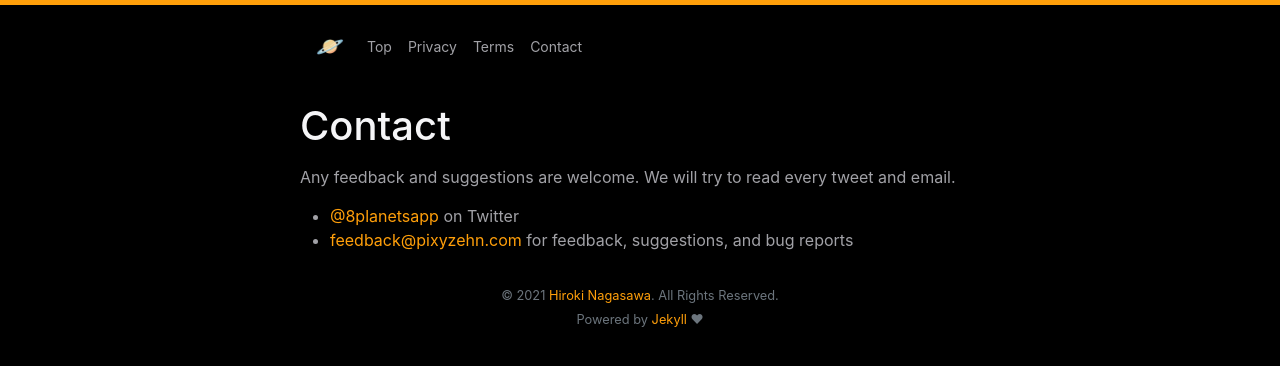
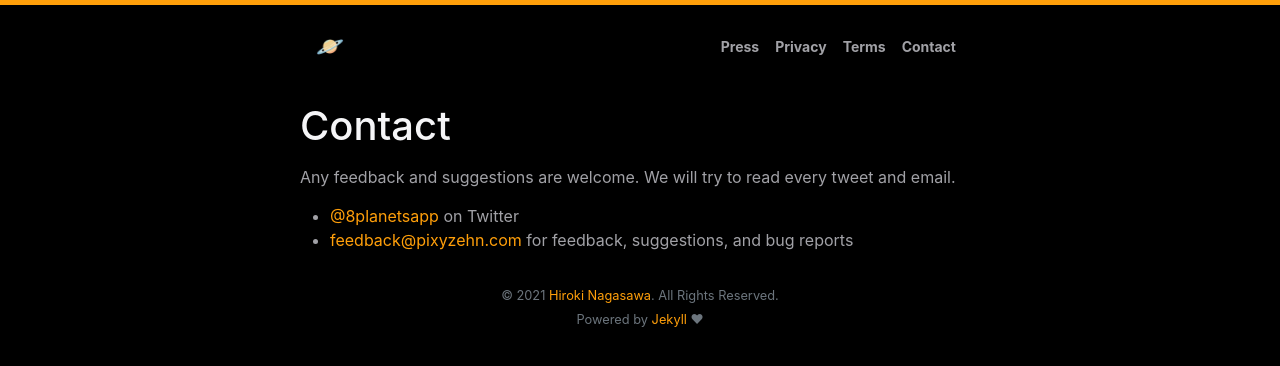
Before and after one commit to bluecometlabs/8planets.app, a Jekyll site: the page built from pages/contact.md, in a window 1280 px wide. Shown: the top 366 px of the page. Built offline with Jekyll 4.4.1, drawn with Linux system fonts in a browser that asks for light colours.

Commit message:
Update pages

```diff
--- a/_includes/header.html
+++ b/_includes/header.html
@@ -6,9 +6,9 @@
                 aria-controls="navbarNavAltMarkup" aria-expanded="false" aria-label="Toggle navigation">
                 <span class="navbar-toggler-icon"></span>
             </button>
-            <div class="collapse navbar-collapse mr-auto" id="navbarNavAltMarkup">
-                <div class="navbar-nav">
-                    <a class="nav-link" href="/">Top</a>
+            <div class="collapse navbar-collapse" id="navbarNavAltMarkup">
+                <div class="navbar-nav ml-auto font-weight-bold">
+                    <a class="nav-link" href="/press/">Press</a>
                     <a class="nav-link" href="/privacy/">Privacy</a>
                     <a class="nav-link" href="/terms/">Terms</a>
                     <a class="nav-link" href="/contact/">Contact</a>
--- /dev/null
+++ b/_includes/press.html
@@ -0,0 +1,5 @@
+<div class="apps-main">
+    <h1>Press Kit</h1>
+    <p><a href="../assets/presskit.zip" download="8Planets Press Kit.zip">Download</a> App Screenshots, Logos, and Product images.</p>
+    <p>Want to review or cover 8Planets? Email <a href="mailto:feedback@pixyzehn.com">feedback@pixyzehn.com</a> for interview requests, product demos, and more.</p>
+</div>
```
Also changed, not shown: pages/press.md (added, +7 -0 lines), pages/contact.md (line endings or trailing spaces), pages/privacy.md (line endings or trailing spaces), pages/terms.md (line endings or trailing spaces).
